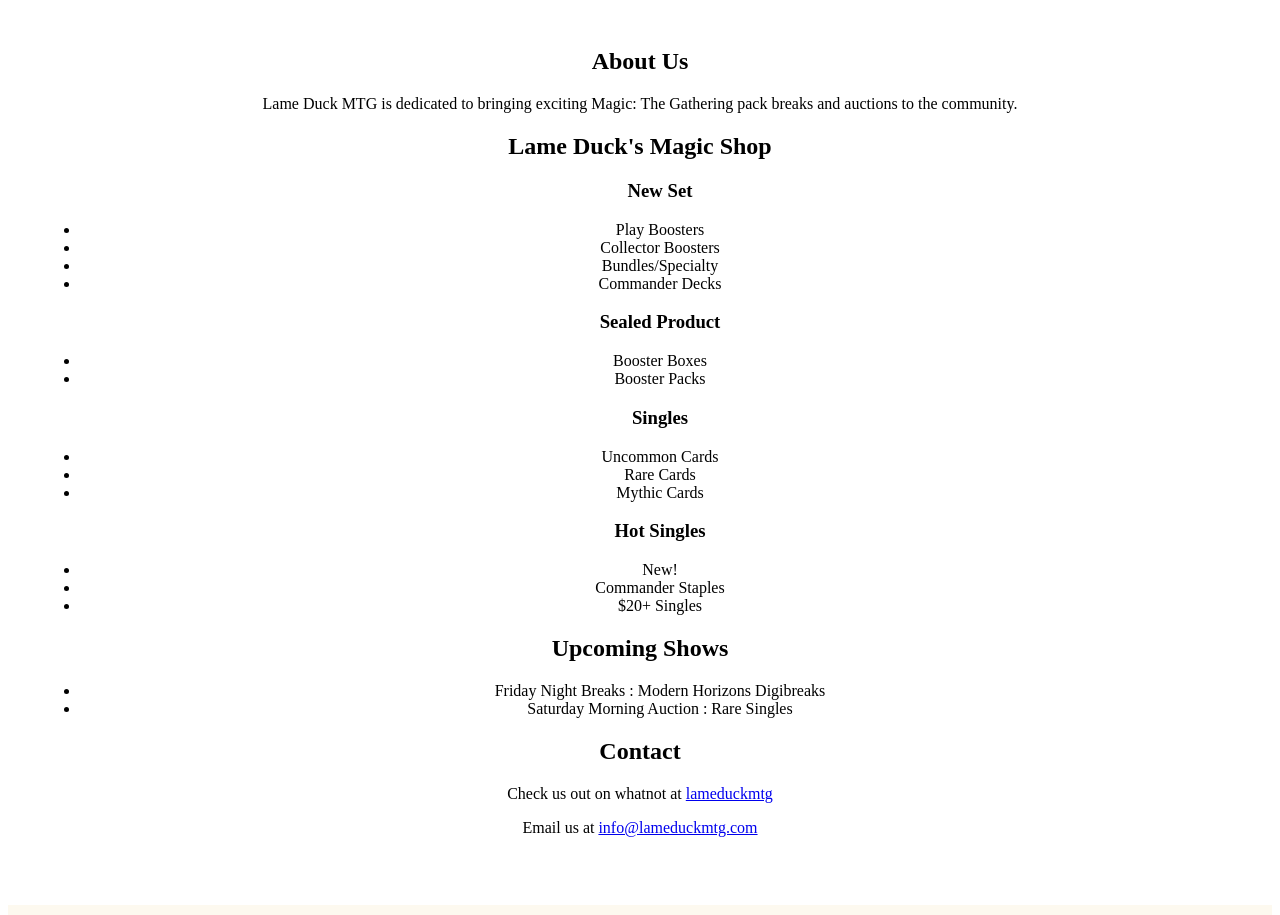
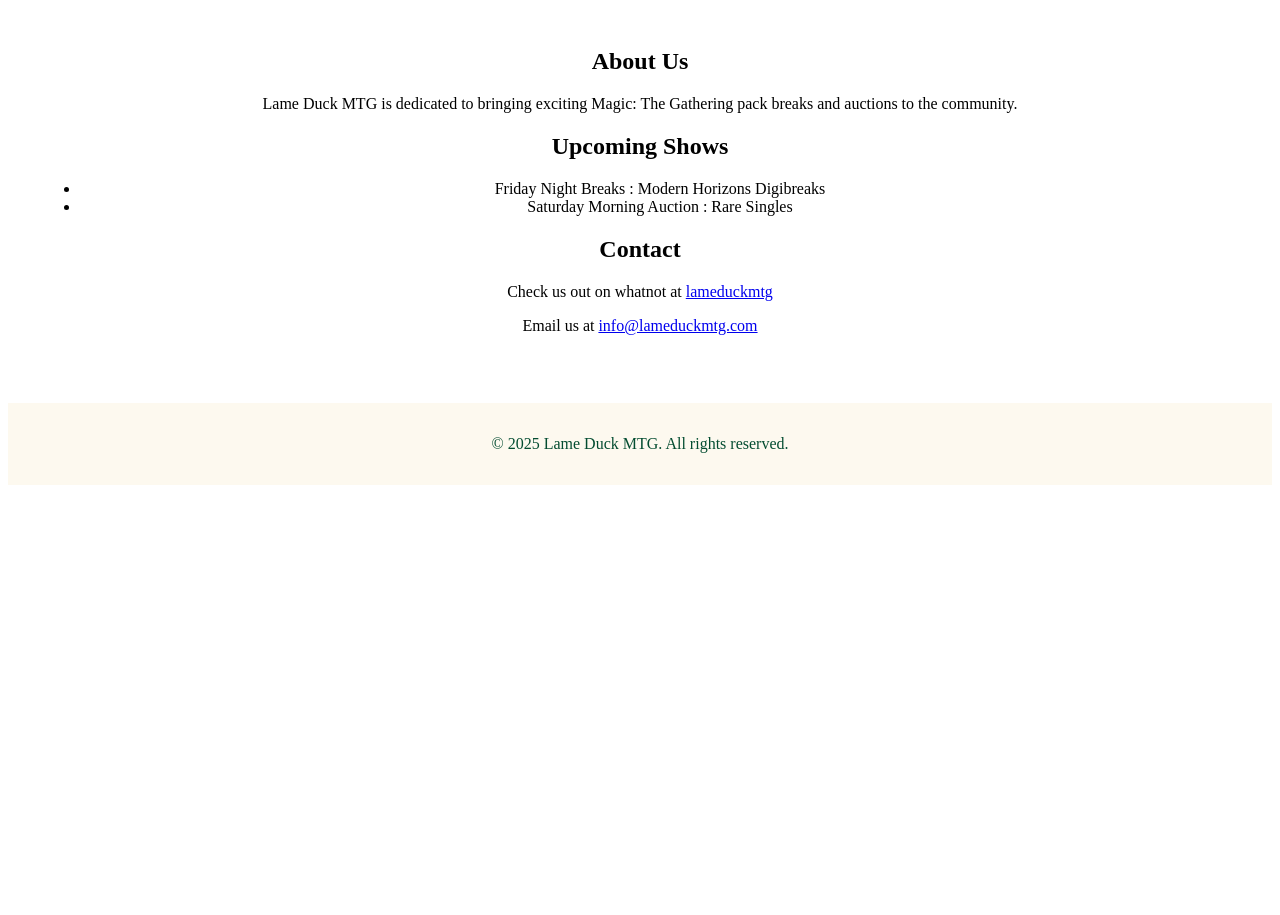
Before and after one commit to pdavis89/tcg_e-commerce_site, a plain HTML site: page index.html in a window 1280 px wide. Shown: the part 460-1375 px from the top of the page. After the commit the page ends 953 px from the top, so only its background shows below. Drawn offline with Linux system fonts and the light colour scheme.

Commit message:
Refactor index.html to streamline content
Removed redundant sections and cleaned up the HTML structure.

```diff
--- a/index.html
+++ b/index.html
@@ -40,37 +40,6 @@
             <p>Lame Duck MTG is dedicated to bringing exciting Magic: The Gathering pack breaks and auctions to the community.</p>
         </section>
 
-        <section id="store">
-            <h2>Lame Duck's Magic Shop</h2>
-
-            <ul id="newset">
-                <h3>New Set</h3>
-                <li>Play Boosters</li>
-                <li>Collector Boosters</li>
-                <li>Bundles/Specialty</li>
-                <li>Commander Decks</li>
-            </ul>
-
-            <ul id="sealedproduct">
-                <h3>Sealed Product</h3>
-                <li>Booster Boxes</li>
-                <li>Booster Packs</li>
-            </ul>
-
-            <ul id="singles">
-                <h3>Singles</h3>
-                <li>Uncommon Cards</li>
-                <li>Rare Cards</li>
-                <li>Mythic Cards</li>
-            </ul>
-
-            <ul id="hotsingles">
-                <h3>Hot Singles</h3>
-                <li>New!</li>
-                <li>Commander Staples</li>
-                <li>$20+ Singles</li>
-            </ul>
-
         <section id="upcomingshows">
             <h2>Upcoming Shows</h2>
             <ul>
```
